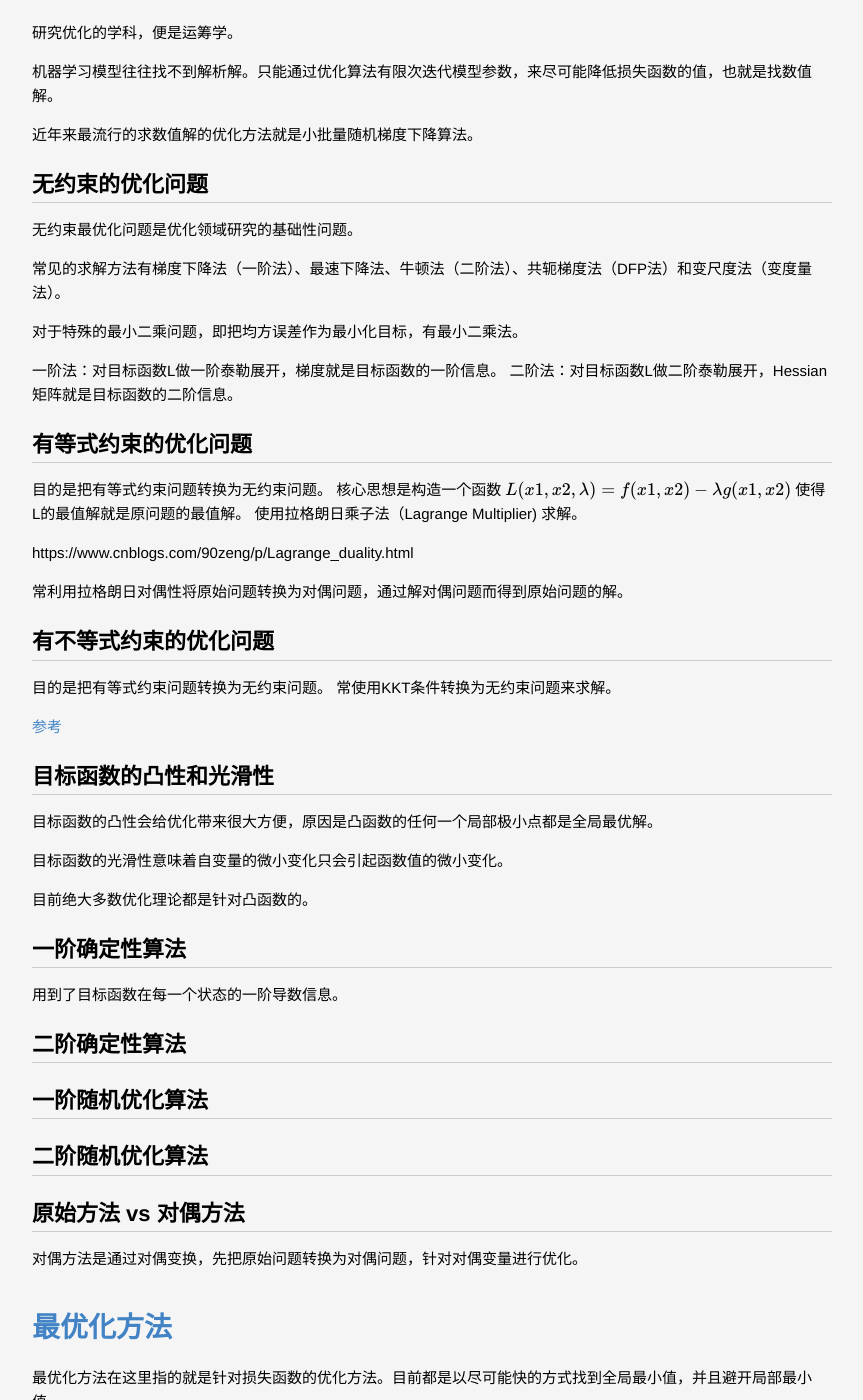
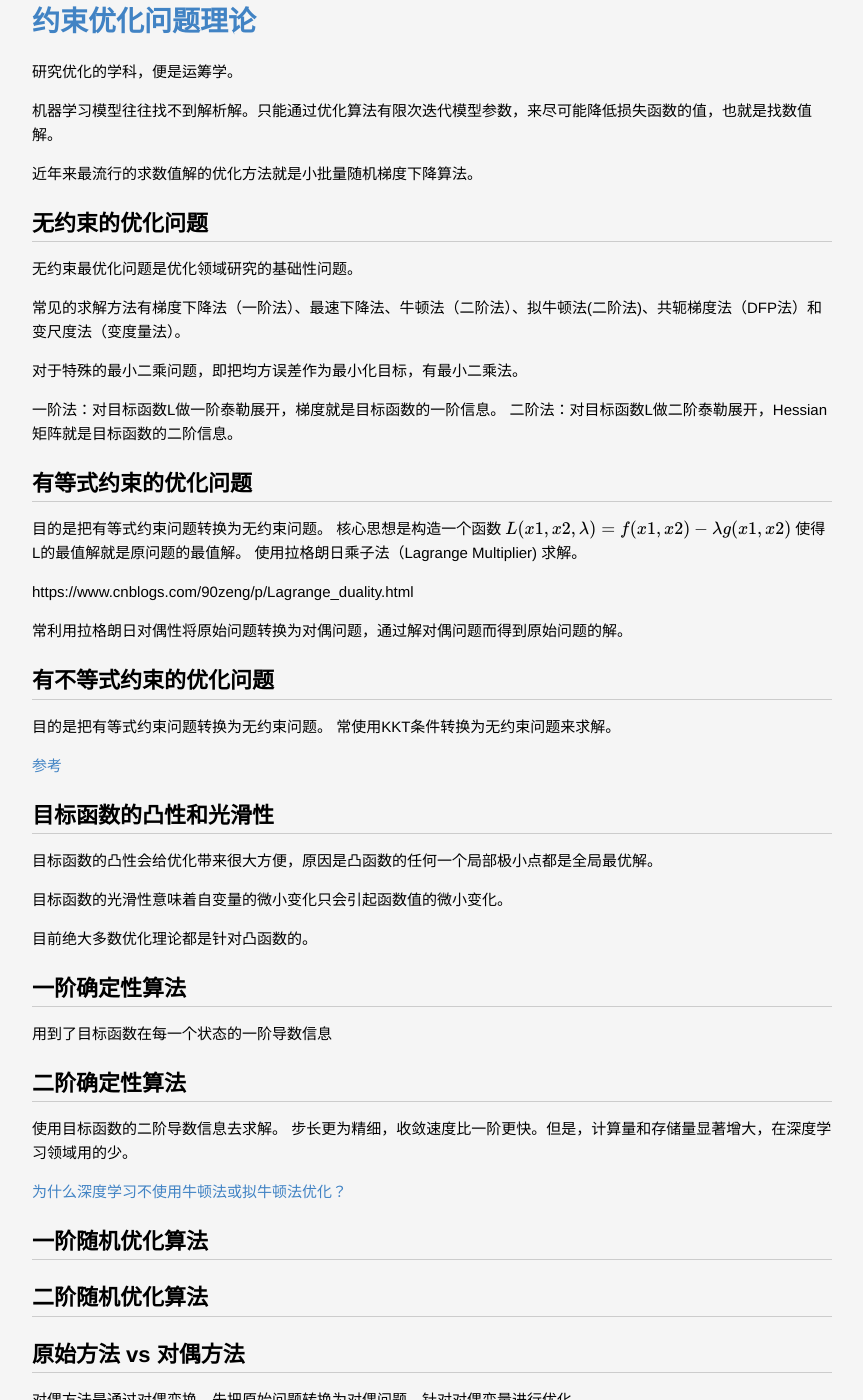
Before and after one commit to lucky521/blog, a Jekyll site: the page built from _posts/ml/2018-07-31-optimization-method.markdown, in a window 1280 px wide and 1400 px high, scrolled down 6247 px. Shown: the whole window, without its empty margins (208-1071 px from the left). Built offline with Jekyll 4.4.1, drawn with Linux system fonts in a browser that asks for light colours; formulas are drawn with MathJax 3; some of the changed text lies outside the part shown.

Commit message:
rename mds

```diff
--- a/_posts/ml/2018-07-31-optimization-method.markdown
+++ b/_posts/ml/2018-07-31-optimization-method.markdown
@@ -4,6 +4,8 @@
 categories: [MachineLearning]
 layout: post
 ---
+
+如果说建模的过程是设计一个函数"模板"，那么最优化方法是在求解这个函数"模板"得到最优的函数。
 
 机器学习里模型训练的过程是在反复优化一个函数，使得其能做出理想的预测。而优化时又会设计一个Objective Function，用来衡量模型预测出来的值 h(θ) 与真实值 y 之间的差异。当然，差异越小且越稳定越好。我们所说的最优化方法，就是要优化这个Objective Function，使其取得一个极小值。
 
@@ -257,11 +259,12 @@
 
 近年来最流行的求数值解的优化方法就是小批量随机梯度下降算法。
 
+
 ## 无约束的优化问题
 
 无约束最优化问题是优化领域研究的基础性问题。
 
-常见的求解方法有梯度下降法（一阶法）、最速下降法、牛顿法（二阶法）、共轭梯度法（DFP法）和变尺度法（变度量法）。
+常见的求解方法有梯度下降法（一阶法）、最速下降法、牛顿法（二阶法）、拟牛顿法(二阶法)、共轭梯度法（DFP法）和变尺度法（变度量法）。
 
 对于特殊的最小二乘问题，即把均方误差作为最小化目标，有最小二乘法。
 
@@ -288,10 +291,6 @@
 
 
 
-
-
-
-
 ## 目标函数的凸性和光滑性
 
 目标函数的凸性会给优化带来很大方便，原因是凸函数的任何一个局部极小点都是全局最优解。
@@ -306,10 +305,14 @@
 
 ## 一阶确定性算法
 
-用到了目标函数在每一个状态的一阶导数信息。
+用到了目标函数在每一个状态的一阶导数信息
 
 
 ## 二阶确定性算法
+
+使用目标函数的二阶导数信息去求解。 步长更为精细，收敛速度比一阶更快。但是，计算量和存储量显著增大，在深度学习领域用的少。
+
+[为什么深度学习不使用牛顿法或拟牛顿法优化？](https://www.zhihu.com/question/483261712)
 
 
 ## 一阶随机优化算法
@@ -427,6 +430,8 @@
 
 ## BFGS
 
+拟牛顿法的一种
+
 ## L-BFGS
 
 https://blog.csdn.net/dadouyawp/article/details/44179599
--- a/_posts/ml/2018-09-01-metrics-to-evaluate-model.markdown
+++ b/_posts/ml/2018-09-01-metrics-to-evaluate-model.markdown
@@ -4,6 +4,8 @@
 categories: [MachineLearning]
 layout: post
 ---
+
+模型评价是机器学习最优化方法的对立面，去评价其效果。
 
 # 选择怎样的评估指标
 
```
Also changed, not shown: _posts/ml/2019-03-23-ML-Distributed.markdown (+23 -17 lines), _posts/framework/2017-07-3-hadoop.markdown (renamed from _posts/framework/2017-07-30-Hadoop.markdown), _posts/language/2018-09-10-python.markdown (renamed from _posts/language/2015-06-10-python.markdown), _posts/ml/2017-09-18-pytorch.markdown (renamed from _posts/ml/2020-05-18-PyTorch.markdown).
